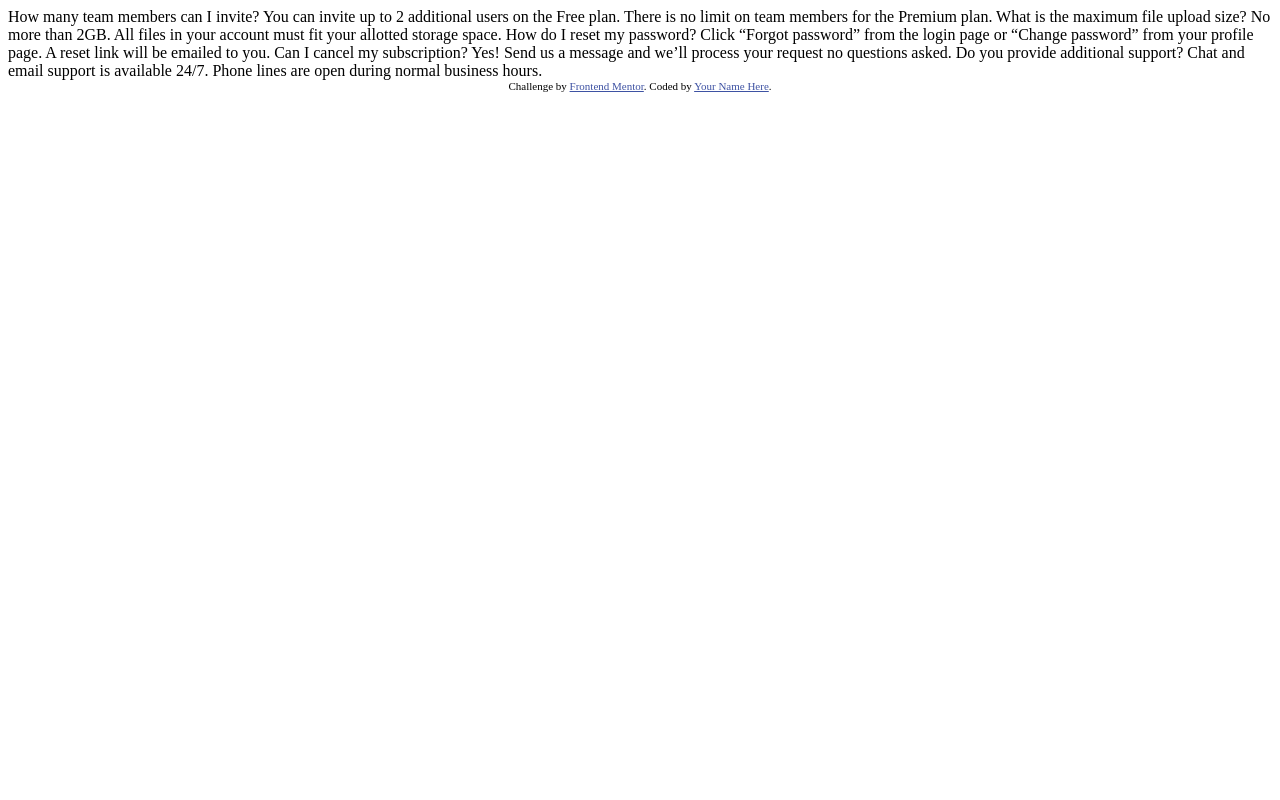
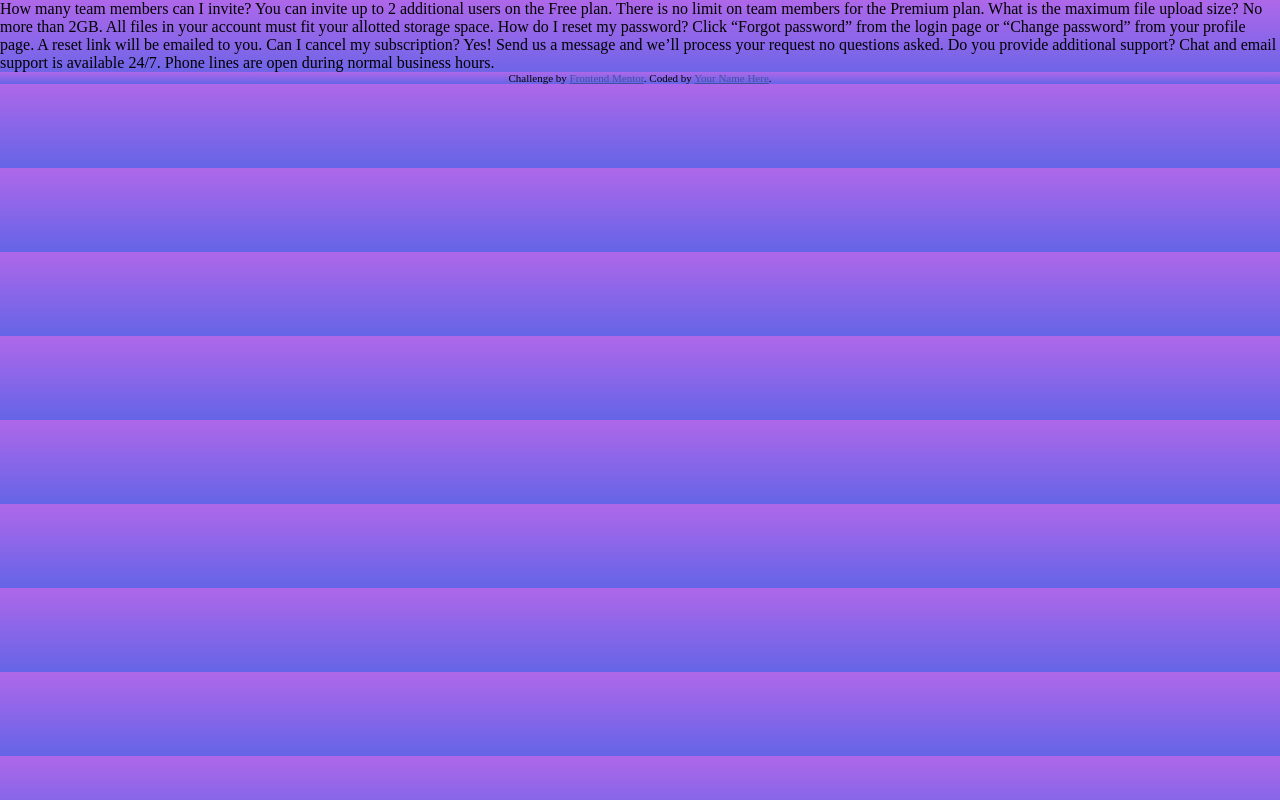
Before and after one commit to marissahuysentruyt/FAQ-Accordian-card, a plain HTML site: page index.html in a window 1280 px wide. Drawn offline with Linux system fonts and the light colour scheme.

Commit message:
Update styles.css

```diff
--- a/styles.css
+++ b/styles.css
@@ -1,3 +1,15 @@
+* {
+    box-sizing: border-box;
+    padding: 0;
+    margin: 0;
+    background: linear-gradient(hsl(273, 75%, 66%) 0%, hsl(240, 73%, 65%) 100%);
+}
 
-.attribution { font-size: 11px; text-align: center; }
-.attribution a { color: hsl(228, 45%, 44%); }
+
+.attribution {
+     font-size: 11px; text-align: center;
+}
+
+.attribution a {
+    color: hsl(228, 45%, 44%);
+}
```
